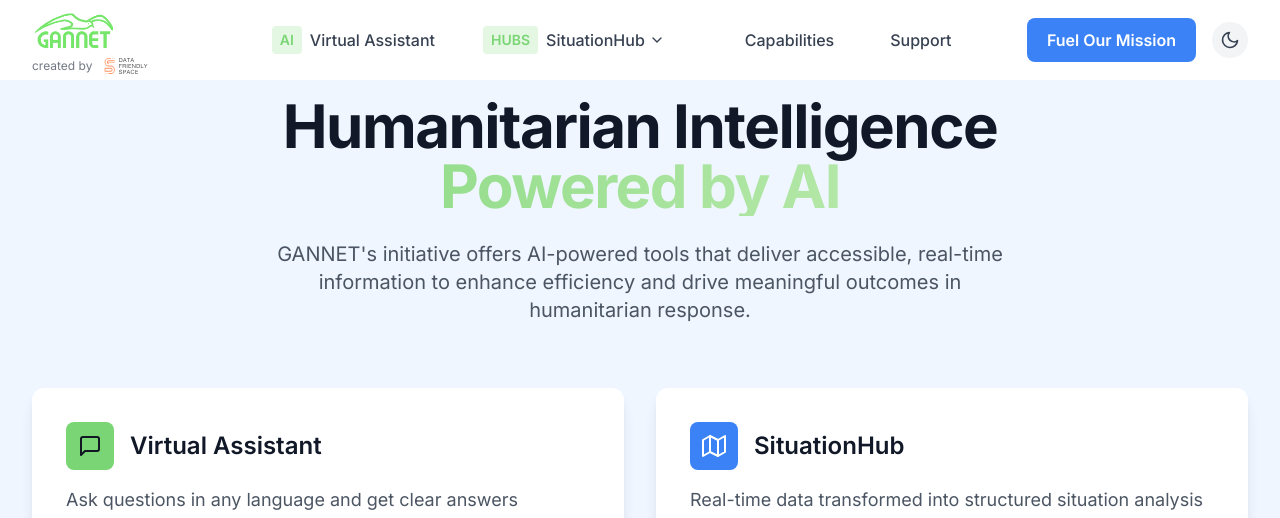
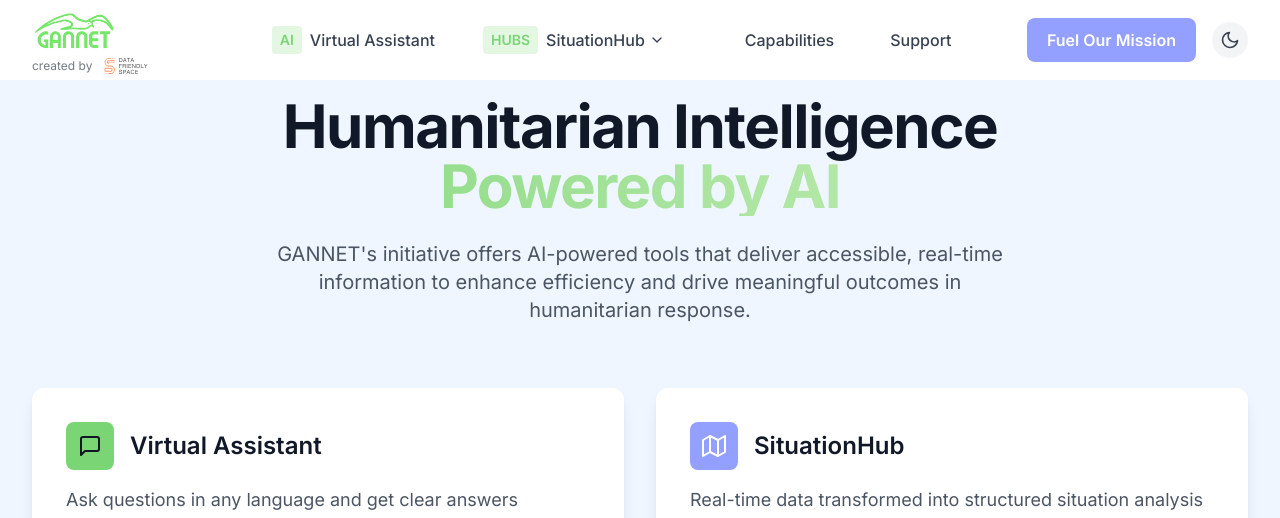
Before and after one commit to data-friendly-space/gannet-website-simple, a Next.js app: page / in a window 1280 px wide. Shown: the top 518 px of the page. Built offline with nearby package versions, Linux system fonts and the light colour scheme.

Commit message:
I've successfully updated the blue color in the dark theme from #3b82f6 to #93A0FF. The changes include: gannetBlue: Changed from #3b82f6 to #93A0FF gannetAccent.blue: Changed from #3b82f6 to #93A0FF gannetNumber.2: Changed from #3b82f6 to #93A0FF

```diff
--- a/tailwind.config.js
+++ b/tailwind.config.js
@@ -10,20 +10,20 @@
       colors: {
         gannetGreen: '#7ad575',
         gannetLightGreen: '#d0f0c0',
-        gannetBlue: '#3b82f6',
+        gannetBlue: '#93A0FF',
         gannetDarkBg: '#121823',
         gannetCardBg: '#1b2436',
         gannetNavBg: '#121823',
         gannetTextLight: '#e4e6eb',
         gannetAccent: {
           green: '#7ad575',
-          blue: '#3b82f6',
+          blue: '#93A0FF',
           purple: '#a855f7',
           yellow: '#facc15',
         },
         gannetNumber: {
           1: '#7ad575',
-          2: '#3b82f6',
+          2: '#93A0FF',
           3: '#a855f7',
           4: '#facc15',
           5: '#ef4444',
```
